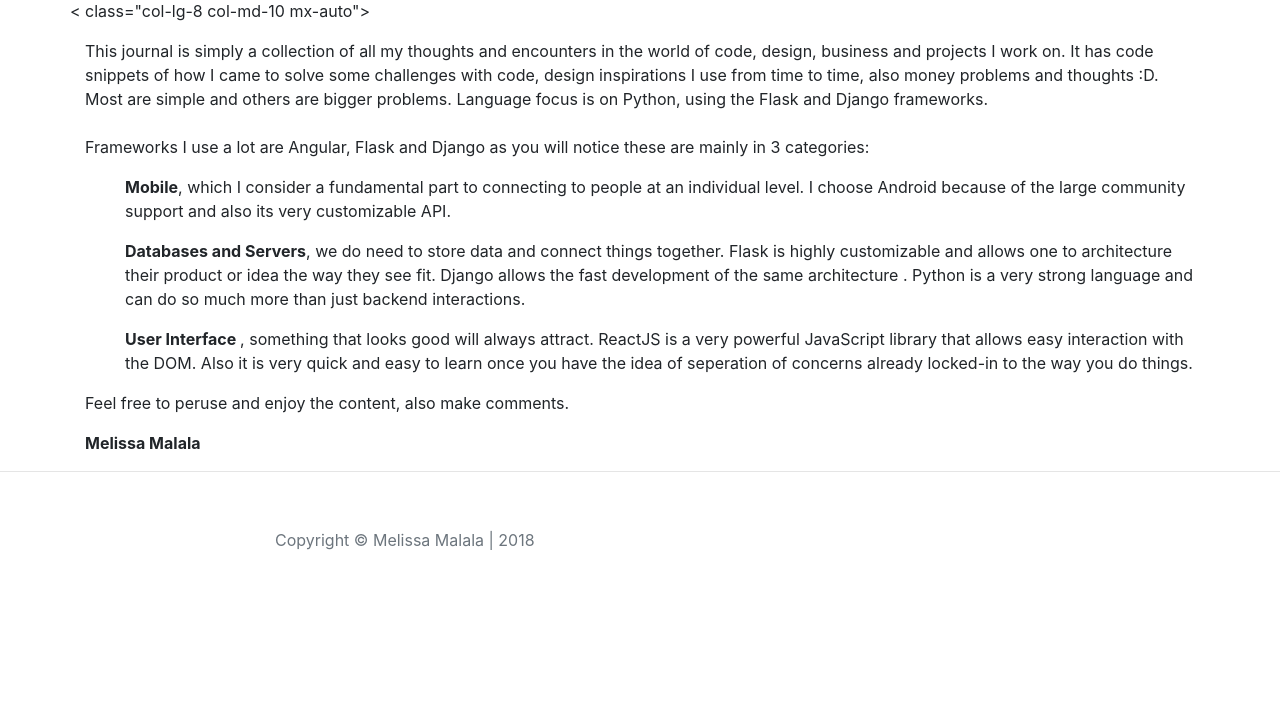
After one commit to melisamalala/blog, a Flask app: page /about in a window 1280 px wide. The commit adds this page. Shown: the part 81-800 px from the top of the page. Run offline with Flask 2, Linux system fonts and the light colour scheme; some libraries are stand-ins or nearby versions.

Commit message:
Redeploying to heroku

```diff
--- a/app/main/views.py
+++ b/app/main/views.py
@@ -16,6 +16,12 @@ def index():
 
     title = 'WELCOME TO BLOGPOST'
     return render_template('index.html', title = title, blogposts=blogposts)
+
+@main.route('/about')
+def about():
+    """ View root page function that returns the about page """
+
+    return render_template('about.html')
 
 # VIEWING EACH SPECIFIC PROFILE
 @main.route('/user/<uname>')
--- /dev/null
+++ b/app/templates/about.html
@@ -0,0 +1,115 @@
+<!DOCTYPE html>
+<html lang="en">
+
+  <head>
+
+    <meta charset="utf-8">
+    <meta name="viewport" content="width=device-width, initial-scale=1, shrink-to-fit=no">
+    <meta name="description" content="">
+    <meta name="author" content="">
+
+    <!-- Bootstrap core CSS -->
+   <link rel="stylesheet" href="https://stackpath.bootstrapcdn.com/bootstrap/4.1.3/css/bootstrap.min.css" integrity="sha384-MCw98/SFnGE8fJT3GXwEOngsV7Zt27NXFoaoApmYm81iuXoPkFOJwJ8ERdknLPMO" crossorigin="anonymous">
+
+    <!-- Custom fonts for this template -->
+    <link href='https://fonts.googleapis.com/css?family=Lora:400,700,400italic,700italic' rel='stylesheet' type='text/css'>
+    <link href='https://fonts.googleapis.com/css?family=Open+Sans:300italic,400italic,600italic,700italic,800italic,400,300,600,700,800' rel='stylesheet' type='text/css'>
+
+
+  </head>
+
+  <body>
+    <!-- Page Header -->
+    <header class="masthead" style="background-image: url('img/about-bg.jpg')">
+      <div class="overlay"></div>
+      <div class="container">
+        <div class="row">
+          <div class="col-lg-8 col-md-10 mx-auto">
+            <div class="page-heading">
+              <h1>About Me</h1>
+              <span class="subheading">Have a look at what I do below:</span>
+            </div>
+          </div>
+        </div>
+      </div>
+    </header>
+
+    <!-- Main Content -->
+    <div class="container">
+      <p class="row">
+        < class="col-lg-8 col-md-10 mx-auto">
+
+         <p>  This journal is simply a collection of all my thoughts and encounters in the world of code, design, business and projects I work on. It has code snippets of how I came to solve some challenges with code, design inspirations I use from time to time, also money problems and thoughts :D.
+
+              Most are simple and others are bigger problems. Language focus is on Python, using the Flask and Django frameworks.
+
+             <br>
+             <br>
+
+Frameworks I use a lot are Angular, Flask and Django as you will notice these are mainly in 3 categories:
+
+<ul> <b>Mobile</b>, which I consider a fundamental part to connecting to people at an individual level.
+    I choose Android because of the large community support and also its very customizable API.</ul>
+
+<ul> <b>Databases and Servers</b>, we do need to store data and connect things together. Flask is highly customizable and allows one to
+            architecture their product or idea the way they see fit. Django allows the fast development of the same architecture .
+            Python is a very strong language and can do so much more than just backend interactions.</ul>
+
+<ul> <b>User Interface </b>, something that looks good will always attract.
+    ReactJS is a very powerful JavaScript library that allows easy interaction with the DOM.
+    Also it is very quick and easy to learn once you have the idea of seperation
+    of concerns already locked-in to the way you do things.</ul>
+
+          Feel free to peruse and enjoy the content, also make comments.</p>
+
+         <b> Melissa Malala</b>
+        </div>
+      </div>
+    </div>
+
+    <hr>
+    <!-- Footer -->
+    <footer>
+      <div class="container">
+        <div class="row">
+          <div class="col-lg-8 col-md-10 mx-auto">
+            <ul class="list-inline text-center">
+              <li class="list-inline-item">
+                <a href="#">
+                  <span class="fa-stack fa-lg">
+                    <i class="fas fa-circle fa-stack-2x"></i>
+                    <i class="fab fa-twitter fa-stack-1x fa-inverse"></i>
+                  </span>
+                </a>
+              </li>
+              <li class="list-inline-item">
+                <a href="#">
+                  <span class="fa-stack fa-lg">
+                    <i class="fas fa-circle fa-stack-2x"></i>
+                    <i class="fab fa-facebook-f fa-stack-1x fa-inverse"></i>
+                  </span>
+                </a>
+              </li>
+              <li class="list-inline-item">
+                <a href="#">
+                  <span class="fa-stack fa-lg">
+                    <i class="fas fa-circle fa-stack-2x"></i>
+                    <i class="fab fa-github fa-stack-1x fa-inverse"></i>
+                  </span>
+                </a>
+              </li>
+            </ul>
+            <p class="copyright text-muted">Copyright &copy; Melissa Malala | 2018</p>
+          </div>
+        </div>
+      </div>
+    </footer>
+
+    <!-- Bootstrap core JavaScript -->
+    <script src="https://code.jquery.com/jquery-3.3.1.slim.min.js" integrity="sha384-q8i/X+965DzO0rT7abK41JStQIAqVgRVzpbzo5smXKp4YfRvH+8abtTE1Pi6jizo" crossorigin="anonymous"></script>
+<script src="https://cdnjs.cloudflare.com/ajax/libs/popper.js/1.14.3/umd/popper.min.js" integrity="sha384-ZMP7rVo3mIykV+2+9J3UJ46jBk0WLaUAdn689aCwoqbBJiSnjAK/l8WvCWPIPm49" crossorigin="anonymous"></script>
+<script src="https://stackpath.bootstrapcdn.com/bootstrap/4.1.3/js/bootstrap.min.js" integrity="sha384-ChfqqxuZUCnJSK3+MXmPNIyE6ZbWh2IMqE241rYiqJxyMiZ6OW/JmZQ5stwEULTy" crossorigin="anonymous"></script>
+
+  </body>
+
+</html>
--- a/app/templates/navbar.html
+++ b/app/templates/navbar.html
@@ -19,6 +19,11 @@
         <li><a class="nav-item nav-link" href="{{ url_for('main.new_blogpost') }}">Submit A Blog Post</a></li>
 
         <li><a href="{{url_for('main.profile',uname=current_user.username)}}">Profile</a></li>
+
+
+         <li><a href="{{url_for('main.about')  }}">About</a></li>
+
+
         <li><a href="{{url_for('auth.logout')}}">Sign out</a></li>
         {% else %}
         <li><a href="{{url_for('auth.register')}}">Register</a></li>
--- a/app/templates/newblogpost.html
+++ b/app/templates/newblogpost.html
@@ -1,6 +1,6 @@
  {% extends 'base.html'%} {% import "bootstrap/wtf.html" as wtf %} {% block content %}
 
-<div class="jumbotron" style="text-align:center">
+<div class="jumbotron" style="text-align:center; background-color:white;">
     <div class="container">
 
 
```
Also changed, not shown: app/models.py (+21 -1 lines), app/templates/base.html (+8 -0 lines), app/templates/index.html (+8 -1 lines), migrations/versions/decd003c7ad7_added_role_class.py (added, +38 -0 lines).
